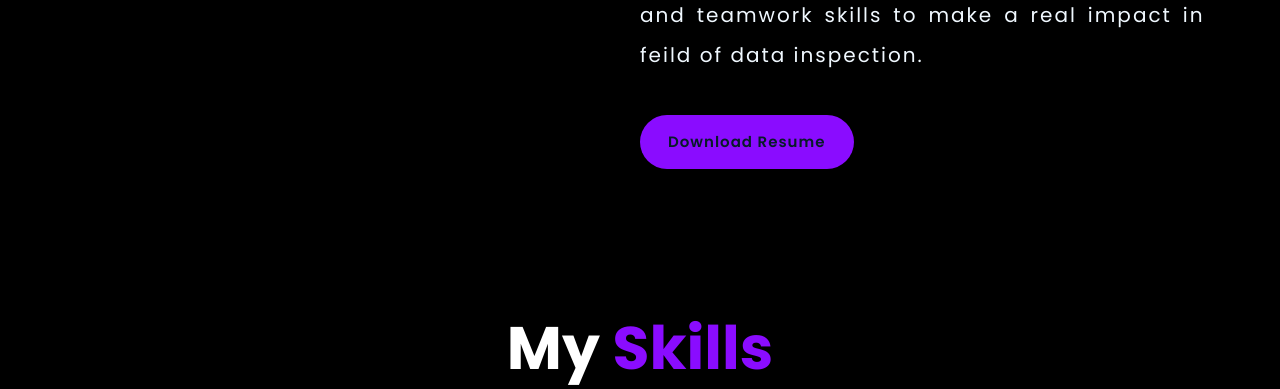
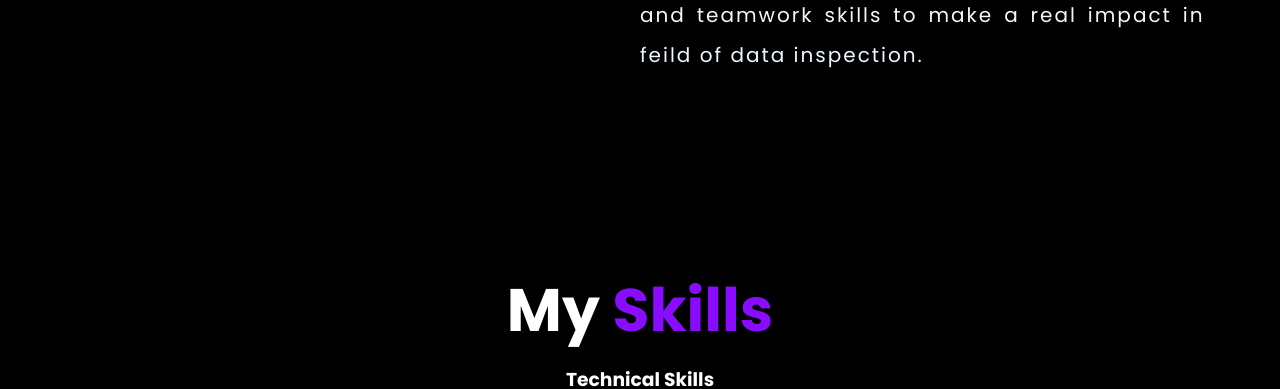
Before and after one commit to Harshit00008/my_portfolio, a plain HTML site: page index.html in a window 1280 px wide. Shown: the part 1325-1714 px from the top of the page. Drawn offline with nearby package versions, Linux system fonts and the light colour scheme; a script that the page names is missing; a web font is replaced by a local one.

Commit message:
Update index.html

```diff
--- a/index.html
+++ b/index.html
@@ -51,7 +51,7 @@
 
                     <a href="https://github.com/Harshit00008"style="--i:10" target="_blank"><i class='bx bxl-github'></i></a>
                 </div>
-                <a href="" style="--i:11" class="btn-box" target="_blank">Download Resume</a>
+                <a href="https://drive.google.com/file/d/1OKQZ8Pd4OecM4-51kjDiAsCXPbENYvwj/view?usp=sharing" style="--i:11" class="btn-box" target="_blank">Download Resume</a>
             </div>
         </section>
 
@@ -65,7 +65,7 @@
                     <h2>About <span>Me</span></h2>
                     <p>As a data analyst, I’m passionate about extracting insights from raw data. I enjoy exploring trends, patterns, and correlations to inform decision-making. Whether it’s cleaning messy datasets, creating visualizations, or conducting statistical analyses, I find joy in unraveling the stories hidden within the numbers.I'm here to find a data analyst role where I can leverage my technical abilities and teamwork skills to make a real impact in feild of data inspection.<br>
                         <br>
-                        <a href="#" style="--i:11" class="abtbtn-box" target="_blank">Download Resume</a>
+<!--                         <a href="#" style="--i:11" class="abtbtn-box" target="_blank">Download Resume</a> -->
                     </p>
                 </div>
             </div>
```
